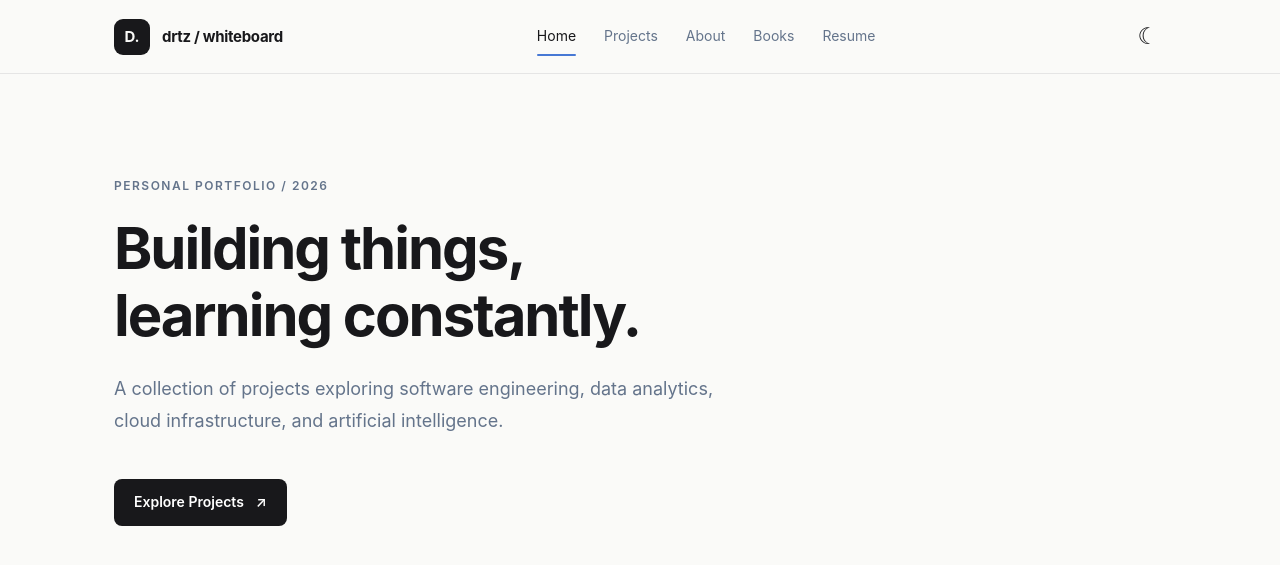
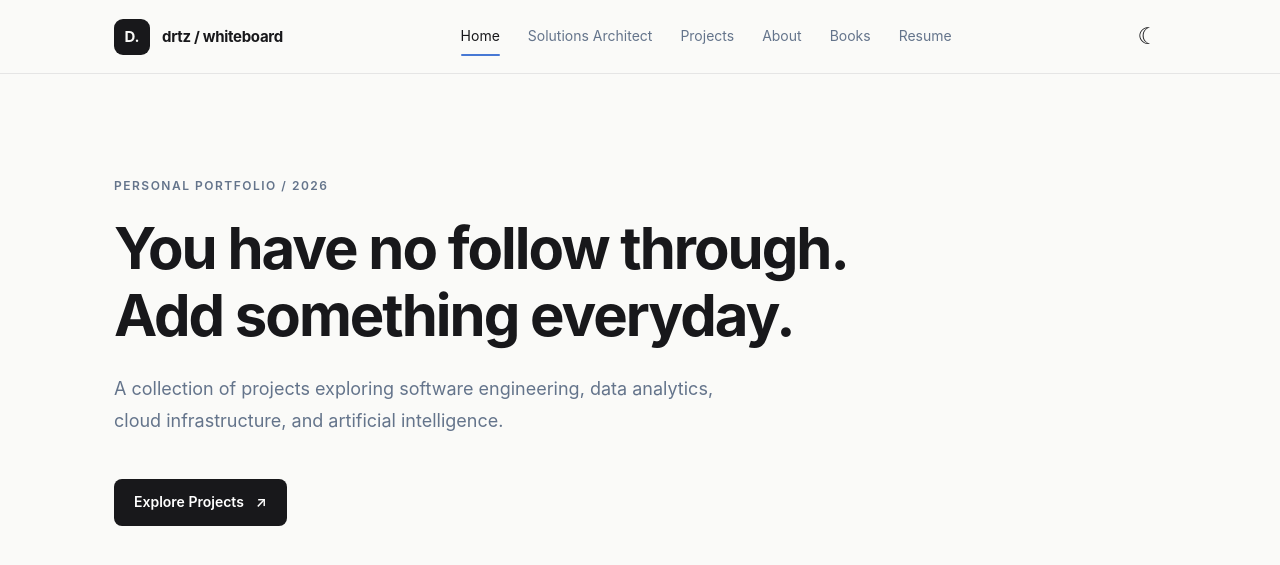
Before and after one commit to drtz1776/drtz-whiteboard, a Flask app: page / in a window 1280 px wide. Shown: the top 565 px of the page. Run offline with Flask 3, Linux system fonts and the light colour scheme.

Commit message:
Added Solutions Architect page

```diff
--- a/app.py
+++ b/app.py
@@ -13,6 +13,9 @@ def home():
 def projects():
     return render_template("projects.html")
 
+@app.route("/solutions-architect")
+def solutions_architect():
+    return render_template("solutions_architect.html")
 
 @app.route("/about")
 def about():
--- a/templates/base.html
+++ b/templates/base.html
@@ -36,6 +36,11 @@
                 <a href="{{ url_for('home') }}"
                    class="{{ 'active' if request.endpoint == 'home' else '' }}">
                     Home
+                </a>
+
+                <a href="{{ url_for('solutions_architect') }}"
+                   class="{{ 'active' if request.endpoint == 'solutions_architect' else '' }}">
+                    Solutions Architect
                 </a>
 
                 <a href="{{ url_for('projects') }}"
--- a/templates/index.html
+++ b/templates/index.html
@@ -9,7 +9,7 @@
 
     <p class="eyebrow">Personal Portfolio / 2026</p>
 
-    <h1>Building things,<br>learning constantly.</h1>
+    <h1>You have no follow through.<br>Add something everyday.</h1>
 
     <p class="description">
         A collection of projects exploring software engineering,
```
Also changed, not shown: templates/solutions_architect.html (added, +8 -0 lines).
